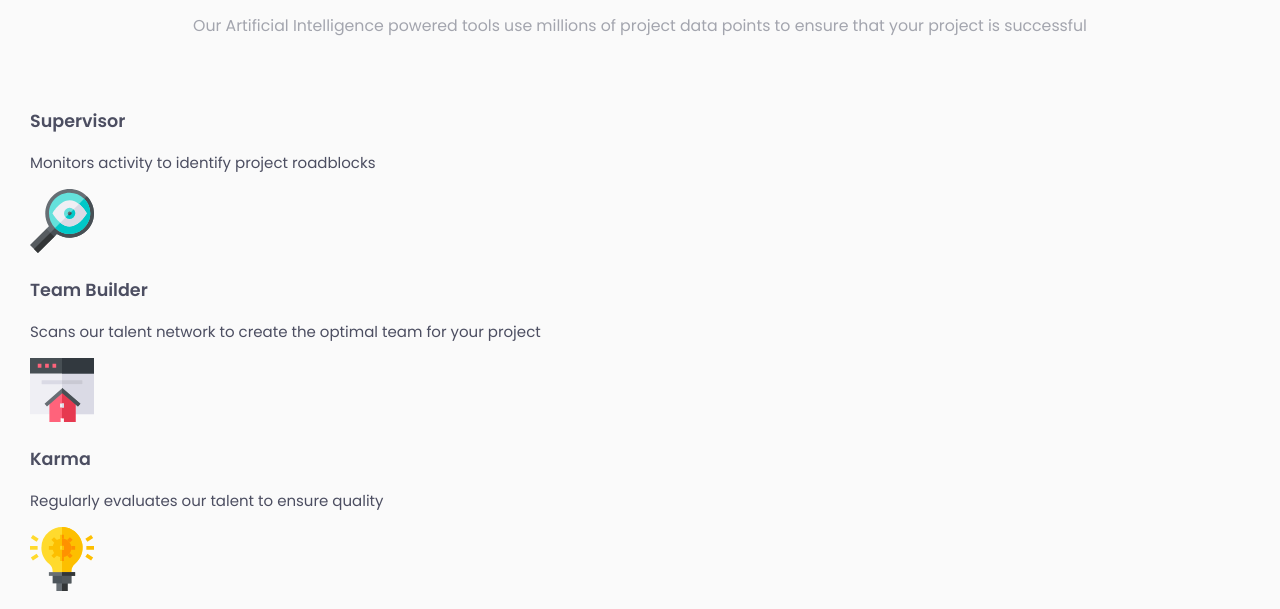
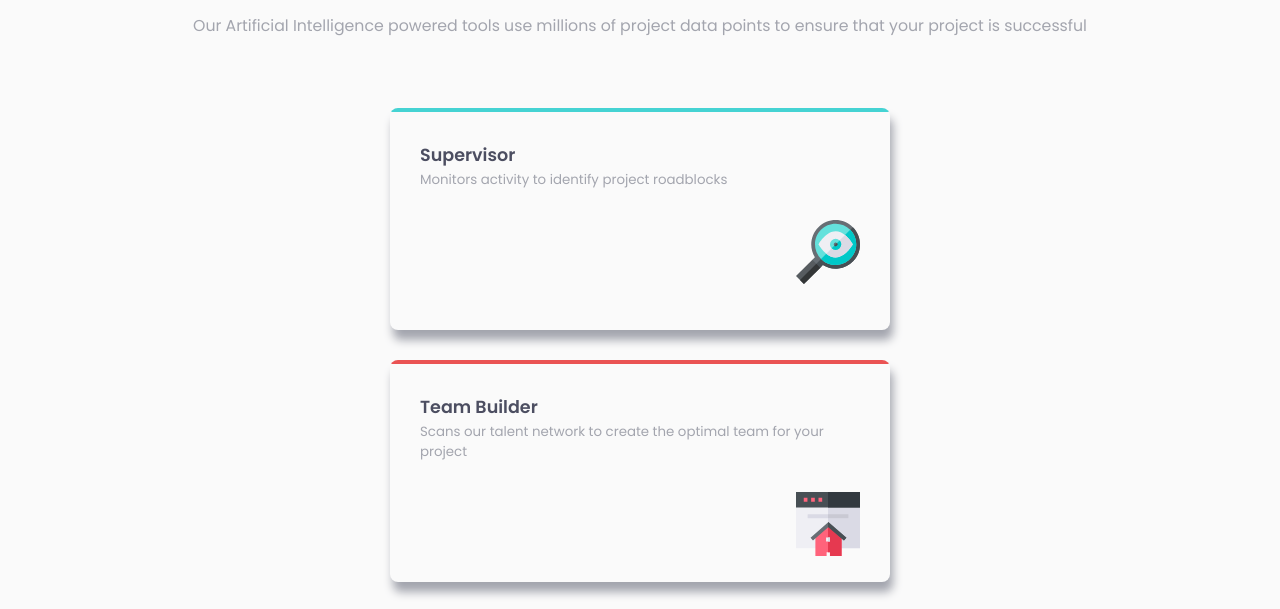
Before and after one commit to Dariobm/Reto3-four-card-feature-section-master, a plain HTML site: page index.html in a window 1280 px wide. Shown: the part 153-762 px from the top of the page. Drawn offline with Linux system fonts and the light colour scheme.

Commit message:
CardasContainer para movil

```diff
--- a/style.css
+++ b/style.css
@@ -39,6 +39,51 @@ header p{
     color: var(--GrayishBlue);
     margin-bottom: 70px;
 }
+/*-----------------------CardasContainer-----------------*/
+.cardscontainer{
+    max-width: 500px;
+    margin: 0 auto;
+}
+.cards{
+    border-radius: 8px;
+    background-color: var(--VeryLightGray);
+    box-shadow: 3px 10px 10px var(--GrayishBlue);
+    margin-bottom: 30px;
+    min-width: 310px;
+    max-width: 500px;
+    height: 222px;
+    overflow: hidden;
+}
+.card1 .line{
+    background-color: var(--Cyan);
+    height: 4px;
+}
+.card2 .line{
+    background-color: var(--Red);
+    height: 4px;
+}
+.card3 .line{
+    background-color: var(--Orange);
+    height: 4px;
+}
+.card4 .line{
+    background-color: var(--Blue);
+    height: 4px;
+}
+.content{
+    padding: 30px;
+}
+.content h3{
+    margin-top: 0;
+}
+.content p{
+    color: var(--GrayishBlue);
+    font-size: 0.89em;
+    margin: -15px 0 30px 0;
+}
+.image{
+    text-align: right;
+}
 /*-----------------------footer-----------------------*/
 .attribution { font-size: 11px; text-align: center; }
     .attribution a { color: hsl(228, 45%, 44%); }
```
